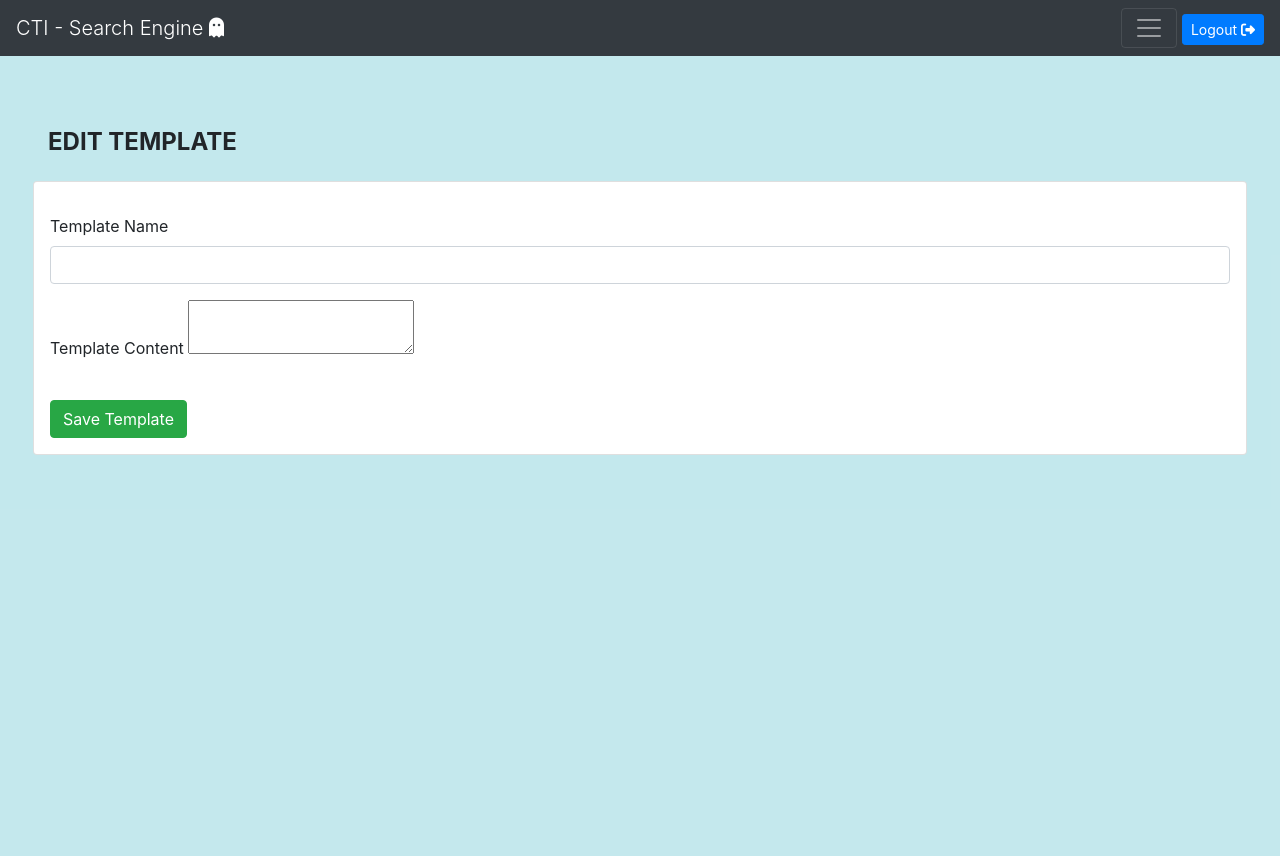
After one commit to CV1523/Cyber-Threat-Intelligence-Search-Engine, a Flask app: template flask-app/templates/editTemplate.html in a window 1280 px wide. The commit adds this page. Run offline with Flask 3, Linux system fonts and the light colour scheme; the template is opened without the code that fills it, so the values that code supplies are empty; some libraries are stand-ins or nearby versions.

Commit message:
Custom Email Template - CRUD: Implemented

```diff
--- a/flask-app/flask_main.py
+++ b/flask-app/flask_main.py
@@ -7,6 +7,7 @@ from flask_bcrypt import Bcrypt
 from email_validator import validate_email, EmailNotValidError
 from werkzeug.utils import secure_filename
 import csv
+from html_sanitizer import Sanitizer
 
 # Load environment variables
 load_dotenv()
@@ -291,6 +292,12 @@ def uploadEmails():
                     flash('Email cannot be empty. Please try again!', 'danger')
                     os.remove(filepath)
                     return redirect(url_for('email_list'))
+                try:
+                    validate_email(email)
+                except EmailNotValidError as e:
+                    flash(f'Invalid email format: {e}', 'danger')
+                    os.remove(filepath)
+                    return redirect(url_for('email_list'))
 
                 if email not in unique_emails:
                     unique_emails.add(email)
@@ -323,5 +330,135 @@ def getSampleFile():
         flash(f"Error downloading sample file: {e}", "danger")
         return redirect(url_for('email_list'))
 
+@app.route('/template',methods=['GET'])
+@login_required
+def template():
+    try:
+        conn = get_db_connection()
+        cursor = conn.cursor()
+        cursor.execute('SELECT COUNT(id) AS template_count from templates')
+        template_count = cursor.fetchone()['template_count']
+        cursor.execute('SELECT * from templates')
+        template_data = cursor.fetchall()
+        return render_template("template.html", template_data=template_data, template_count=template_count)
+    except Exception as e:
+        flash(f"Something went wrong!: {e}", "danger")
+    finally:
+        conn.close()
+        cursor.close()
+
+@app.route('/saveTemplate', methods=['POST'])
+@login_required
+def saveTemplate():
+    try:
+        conn = get_db_connection()
+        cursor = conn.cursor()
+        template_name = request.form['templateName'].strip()
+        template_content = request.form['templateContent']
+        if not template_name:
+            flash('Template name cannot be empty.', 'danger')
+            return redirect(url_for('template'))
+        if not template_content:
+            flash('Template content cannot be empty.', 'danger')
+            return redirect(url_for('template'))
+        cursor.execute('SELECT template_name FROM templates WHERE template_name = %s', (template_name,))
+        result = cursor.fetchone()
+        if result:
+            flash('Template name already exists. Please choose a different name.', 'warning')
+            return redirect(url_for('template'))
+        cursor.execute('''INSERT INTO templates (template_name, template_content)VALUES (%s, %s)''', (template_name, template_content))
+        conn.commit()
+        flash('Template saved successfully!', 'success')
+    except Exception as e:
+        flash(f'Error saving template: {e}', 'danger')
+    finally:
+        cursor.close()
+        conn.close()
+    return redirect(url_for('template'))
+
+@app.route('/delTemplate', methods=['GET'])
+@login_required
+def delTemplate():
+    try:
+        conn = get_db_connection()
+        cursor = conn.cursor()
+        template_id = request.args.get('template_id').strip()
+        cursor.execute("SELECT id from templates where id = %s", (template_id,))
+        template_exist_check = cursor.fetchone()
+        if not template_exist_check:
+            flash("Template Not Found!","danger")
+            return redirect(url_for('template'))
+        else:
+            cursor.execute("DELETE from templates where id = %s", (template_id,))
+            conn.commit()
+            flash("Template Deleted Successfully!","success")
+            return redirect(url_for('template'))
+    except Exception as e:
+        flash(f"Something went wrong: {e}", "danger")
+        return redirect(url_for('template'))
+    finally:
+        conn.close()
+        cursor.close()
+
+@app.route('/editTemplate', methods=['GET'])
+@login_required
+def editTemplate():
+    try:
+        conn = get_db_connection()
+        cursor = conn.cursor()
+        template_id = request.args.get('template_id').strip()
+        cursor.execute("SELECT id from templates where id = %s", (template_id,))
+        template_exist_check = cursor.fetchone()
+        if not template_exist_check:
+            flash("Template Not Found!","danger")
+            return redirect(url_for('template'))
+        else:
+            cursor.execute("SELECT * from templates where id= %s", (template_id,))
+            template_data = cursor.fetchone()
+            if template_data:
+                return render_template('editTemplate.html', template_data=template_data)
+            else:
+                flash("Template details could not be retrieved.", "danger")
+                return redirect(url_for('template'))
+    except Exception as e:
+        flash(f"Something went wrong: {e}", "danger")
+        return redirect(url_for("template"))
+    finally:
+        conn.close()
+        cursor.close()
+
+@app.route('/saveEditTemplate', methods=['POST'])
+@login_required
+def saveEditTemplate():
+    try:
+        template_name = request.form['templateName'].strip()
+        template_content = request.form['templateContent'].strip()
+        template_id = request.form['templateID'].strip()
+        if not template_name:
+            flash("Template Name cannot be empty!", "danger")
+            return redirect(url_for("editTemplate"))
+        if not template_content:
+            flash("Template content cannot be empty!", "danger")
+            return redirect(url_for("editTemplate"))
+        conn = get_db_connection()
+        cursor = conn.cursor()
+        cursor.execute("SELECT id FROM templates WHERE id = %s", (template_id, ))
+        template_exist_check = cursor.fetchone()
+        if template_exist_check:
+            cursor.execute("UPDATE templates SET template_name = %s, template_content = %s WHERE id = %s",
+                (template_name, template_content, template_id))
+            conn.commit()
+            flash("Template updated successfully!", "success")
+            return redirect(url_for('template'))
+        else:
+            flash("Template Not Found", "danger")
+            return redirect(url_for('editTemplate'))
+    except Exception as e:
+        flash(f"Something went wrong: {e}", "danger")
+        return redirect(url_for("template"))
+
+
+
+
 if __name__ == '__main__':
     app.run(port=8080, debug=True)
--- a/flask-app/templates/alert.html
+++ b/flask-app/templates/alert.html
@@ -1,8 +1,8 @@
 {% with messages = get_flashed_messages(with_categories=true) %}
     {% if messages %}
-        <div>
+        <div style="width: 100%;">
             {% for category, message in messages %}
-                <ol class="alert alert-{{ category }} ">{{ message }}</ol>
+                <ol class="alert alert-{{ category }}" style="width: auto;">{{ message }}</ol>
             {% endfor %}
         </div>
     {% endif %}
--- /dev/null
+++ b/flask-app/templates/editTemplate.html
@@ -0,0 +1,47 @@
+<!DOCTYPE html>
+<html lang="en">
+<head>
+    {% include 'meta.html' %}
+    <title>Edit Email Template</title>
+    <script src="https://cdnjs.cloudflare.com/ajax/libs/tinymce/7.6.0/tinymce.min.js" integrity="sha512-/4EpSbZW47rO/cUIb0AMRs/xWwE8pyOLf8eiDWQ6sQash5RP1Cl8Zi2aqa4QEufjeqnzTK8CLZWX7J5ZjLcc1Q==" crossorigin="anonymous" referrerpolicy="no-referrer"></script>
+    <script>
+        document.addEventListener('DOMContentLoaded', () => {
+            tinymce.init({
+                selector: '#richTextEditor',
+                plugins: 'code preview autoresize',
+                statusbar: true,
+                toolbar: 'undo redo | styleselect | bold italic | alignleft aligncenter alignright alignjustify | outdent indent | code preview',
+                min_height: 350,
+            });
+        });
+    </script>
+</head>
+<body>
+    {% include 'header.html' %}
+    <main class="p-5" style="background-color: rgba(102, 196, 208, 0.39); min-height: 100vh;">
+        <div class="d-sm-flex align-items-center justify-content-between mb-4 mt-4">
+            <h1 class="h4 mb-0 text-gray-300 font-weight-bold">EDIT TEMPLATE</h1>
+            {% include 'alert.html' %}
+        </div>
+        <div class="row card p-3">
+            <div class="d-flex flex-wrap w-100">
+                <form action="/saveEditTemplate" method="POST" class="w-100">
+                    <div class="form-group">
+                        <input type="text" class="form-control" id="templateID" name="templateID" value="{{ template_data['id'] }}" hidden>
+                    </div>
+                    <div class="form-group">
+                        <label for="templateName">Template Name</label>
+                        <input type="text" class="form-control" id="templateName" name="templateName" value="{{ template_data['template_name'] }}" required>
+                    </div>
+                    <div class="form-group">
+                        <label for="richTextEditor">Template Content</label>
+                        <textarea id="richTextEditor" name="templateContent" required>{{ template_data['template_content'] }}</textarea>
+                    </div>
+                    <button type="submit" class="btn btn-success mt-3">Save Template</button>
+                </form>
+            </div>
+        </div>
+    </main>
+    {% include 'script.html' %}
+</body>
+</html>
--- a/flask-app/templates/header.html
+++ b/flask-app/templates/header.html
@@ -1,10 +1,13 @@
-<header class="mb-4">
-    <nav class="navbar navbar-expand-md navbar-dark fixed-top bg-dark">
-        <a class="navbar-brand" href="/">CTI-Search Engine</a>
-        <button class="navbar-toggler" type="button" data-toggle="collapse" data-target="#navbarCollapse" aria-controls="navbarCollapse" aria-expanded="false" aria-label="Toggle navigation">
+<nav class="navbar navbar-dark bg-dark">
+      <a class="navbar-brand lead" href="/">CTI - Search Engine <i class="fa-solid fa-ghost"></i></a>
+      <div class="align-items-center">
+          <button class="navbar-toggler collapsed" type="button" data-toggle="collapse" data-target="#navbars" aria-controls="navbars" aria-expanded="false" aria-label="Toggle navigation">
         <span class="navbar-toggler-icon"></span>
           </button>
-        <div class="collapse navbar-collapse" id="navbarCollapse">
+          <a class="btn btn-primary btn-sm" href="/logout" role="button">Logout <i class="fa-solid fa-right-from-bracket"></i></a>
+      </div>
+
+      <div class="navbar-collapse collapse" id="navbars" style="">
         <ul class="navbar-nav mr-auto">
           <li class="nav-item active">
             <a class="nav-link" href="/">Home <span class="sr-only">(current)</span></a>
@@ -13,13 +16,14 @@
             <a class="nav-link" href="/email_list">Email List</a>
           </li>
           <li class="nav-item">
+            <a class="nav-link" href="/template">Email Templates</a>
+          </li>
+          <li class="nav-item">
             <a class="nav-link" href="#">Campaign Approval</a>
           </li>
           <li class="nav-item">
             <a class="nav-link" href="/profile">Profile</a>
           </li>
         </ul>
-            <a class="btn btn-primary" href="/logout" role="button">Logout</a>
       </div>
     </nav>
-</header>
```
Also changed, not shown: flask-app/templates/template.html (added, +79 -0 lines), 1 other file. Lines whose indentation alone changed are shown as unchanged.
